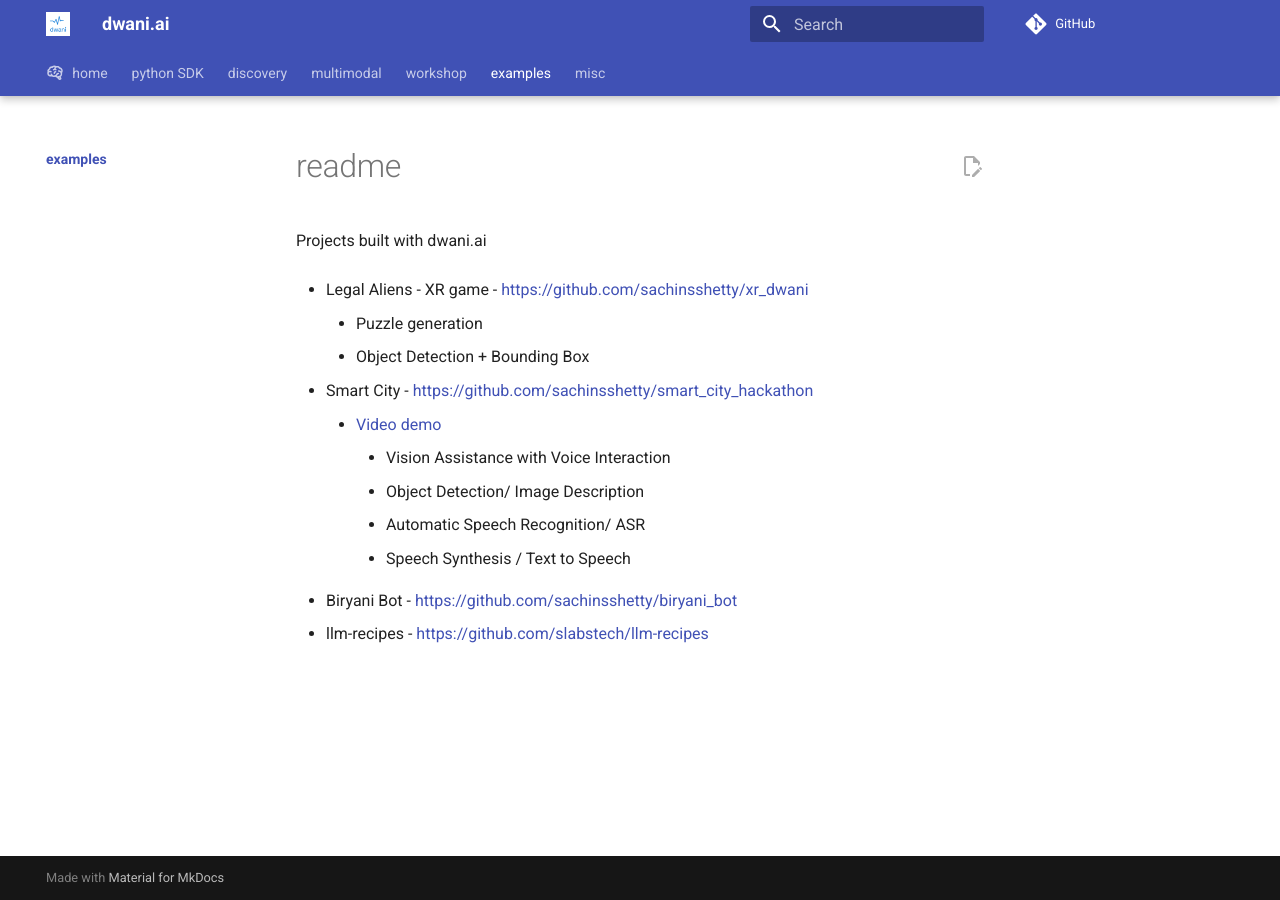
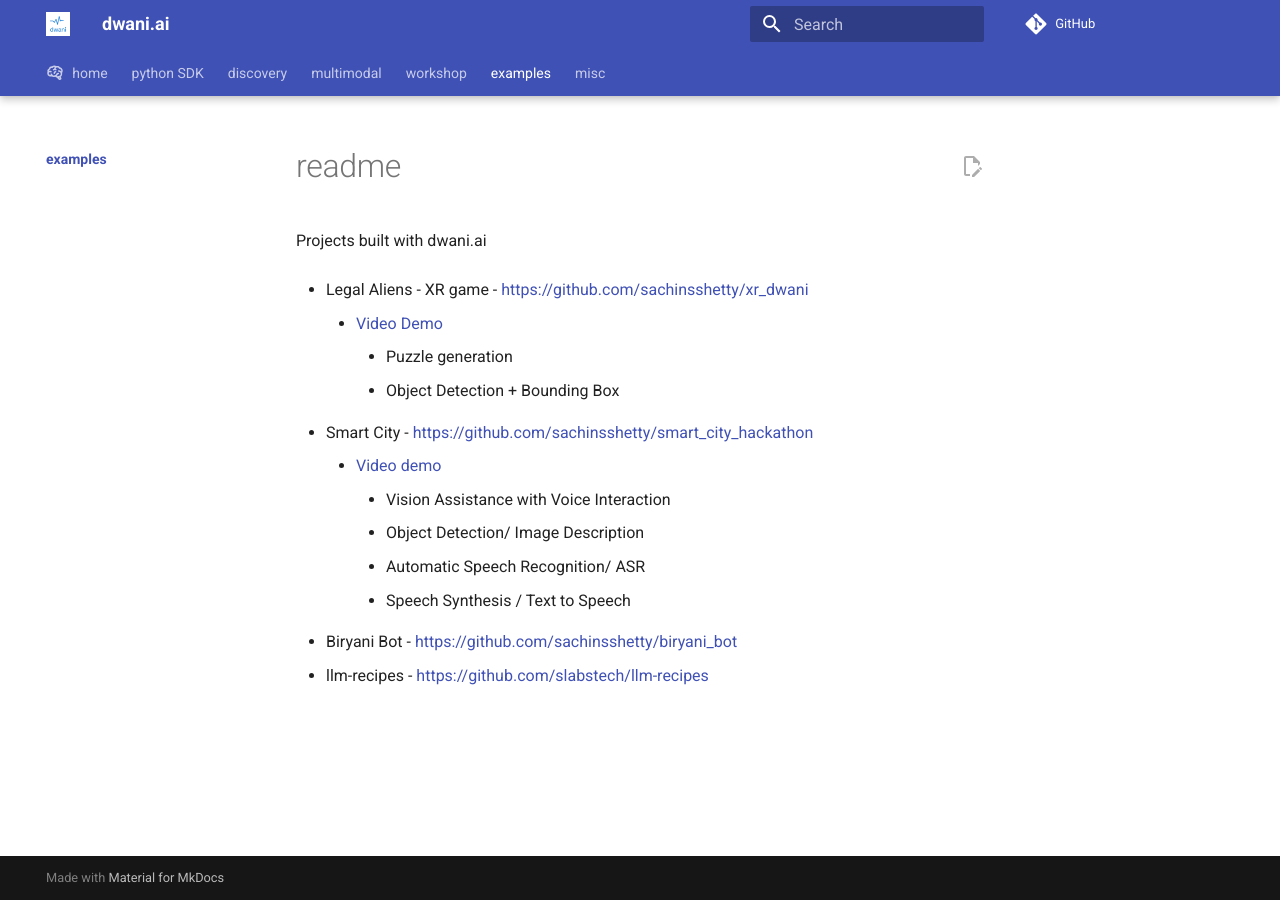
Before and after one commit to dwani-ai/docs, an MkDocs documentation site: the page built from docs/examples/index.md, in a window 1280 px wide. Built offline with MkDocs 1.6.1 and Material for MkDocs 9.7.7, drawn with Linux system fonts in a browser that asks for light colours; comment, search, counter and statistics services are not loaded.

Commit message:
add-video demo

```diff
--- a/docs/examples/index.md
+++ b/docs/examples/index.md
@@ -1,8 +1,9 @@
 Projects built with dwani.ai
 
 - Legal Aliens - XR game - [https://github.com/sachinsshetty/xr_dwani](https://github.com/sachinsshetty/xr_dwani)
-    - Puzzle generation
-    - Object Detection + Bounding Box
+    - [Video Demo](https://www.youtube.com/watch?v=ciHfY5JAGCk)
+        - Puzzle generation
+        - Object Detection + Bounding Box
 
 - Smart City - [https://github.com/sachinsshetty/smart_city_hackathon](https://github.com/sachinsshetty/smart_city_hackathon)
     - [Video demo](https://youtu.be/mzc9N4tSgcU)
```
